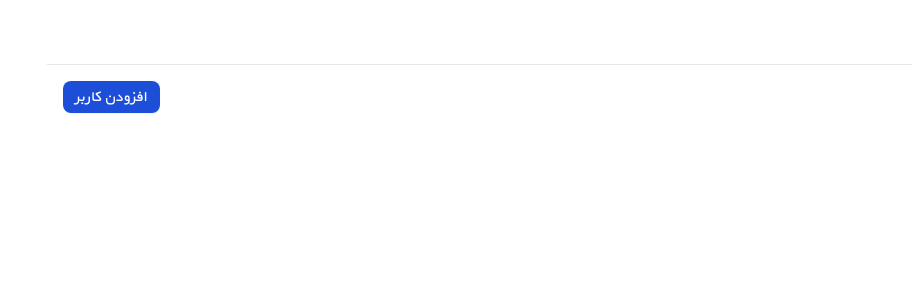
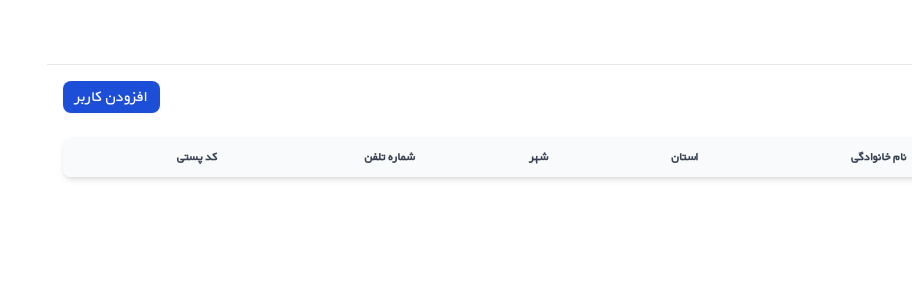
Before and after one commit to mahlakhalili/admin-pannel, a React (Vite) app: page /users/list in a window 1280 px wide. Shown: the top 300 px of the page, without its empty margins (368-1280 px from the left). Built offline with nearby package versions, Linux system fonts and the light colour scheme; grey boxes are pictures that could not be loaded.

Commit message:
Update UsersList.jsx

```diff
--- a/src/pages/users/UsersList.jsx
+++ b/src/pages/users/UsersList.jsx
@@ -11,6 +11,43 @@ const UsersList = () => {
 					افزودن کاربر
 				</Link>
 			</div>
+			<>
+				<div className="table-wrapper">
+					<table>
+						<thead>
+							<tr>
+								<th>نام</th>
+								<th>نام خانوادگی</th>
+								<th> استان</th>
+								<th>شهر</th>
+								<th>شماره تلفن</th>
+								<th>کد پستی</th>
+							</tr>
+						</thead>
+						{/* <tbody>
+							{products?.data?.map((product, index) => (
+								<TableRow
+									key={product.id}
+									row={index + 1}
+									{...product}
+									categories={categories}
+									// id={product.id}
+									// title={product.title}
+									// price={product.price}
+									// discount={product.discount}
+									// count={product.count}
+									// category={product.category}
+									// status={product.status}
+								/>
+							))}
+						</tbody> */}
+					</table>
+				</div>
+				{/* <Pagination
+					totalPages={products?.pages}
+					currentPage={!products?.prev ? 1 : products?.prev + 1}
+				/> */}
+			</>
 		</div>
 	);
 };
```
